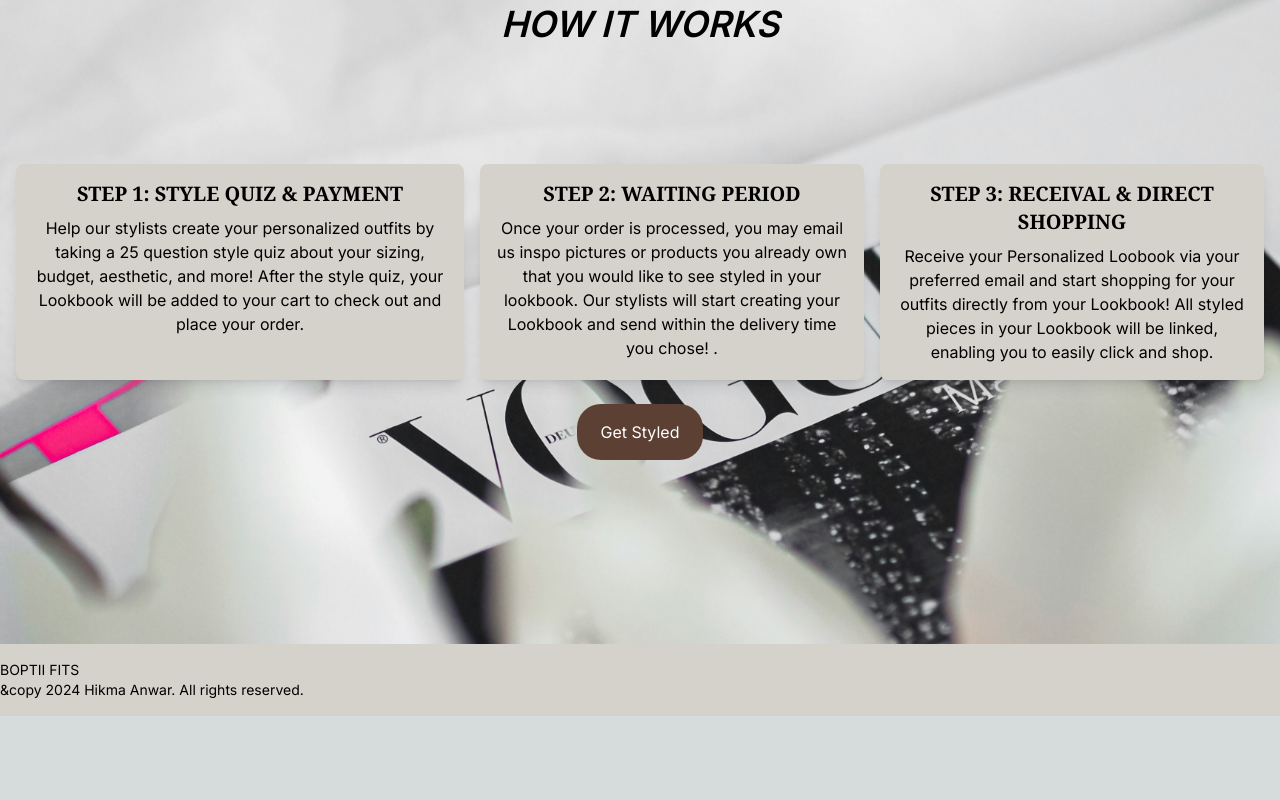
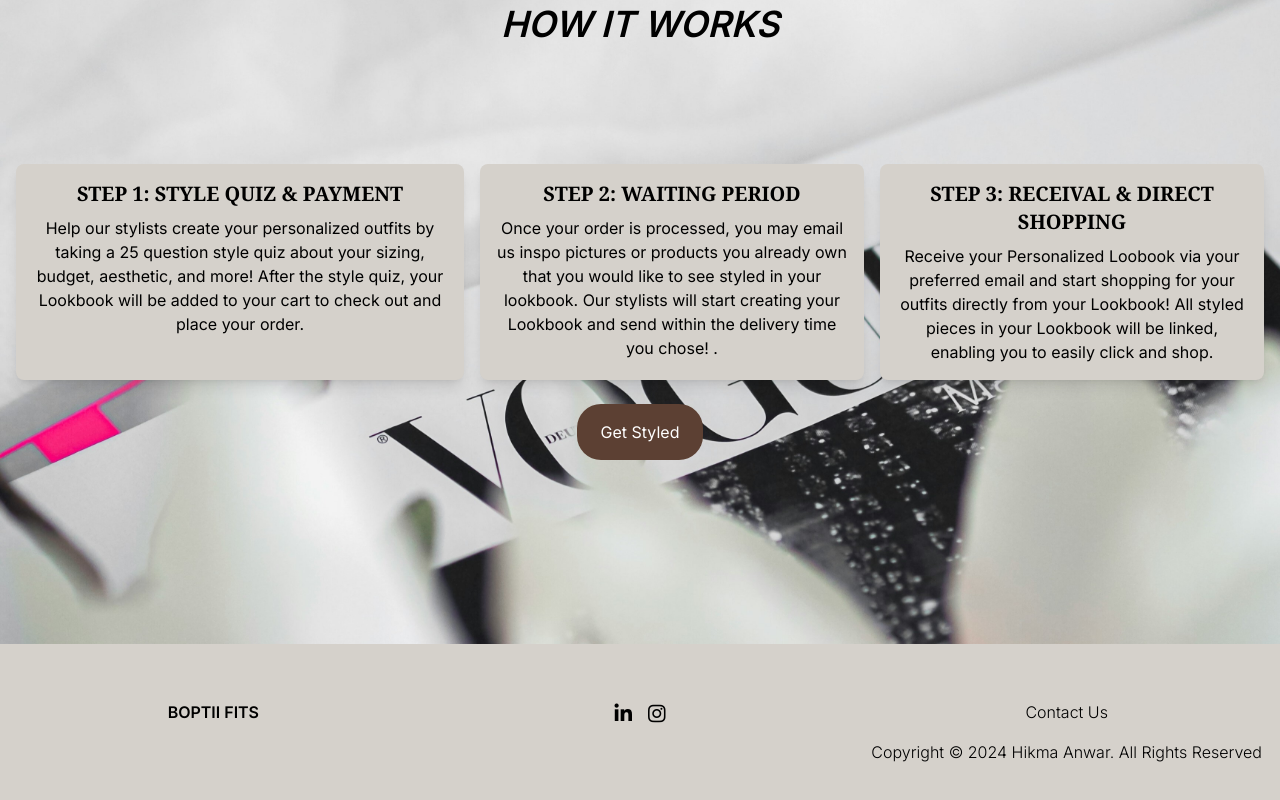
Before and after one commit to HikmaAnwar/boptii-fitss, a Next.js app: page /home in a window 1280 px wide. Shown: the part 876-1676 px from the top of the page. Before the commit the page ends 1592 px from the top, so only its background shows below. Built offline with nearby package versions, Linux system fonts and the light colour scheme.

Commit message:
fix: adjusted the style for the footer

```diff
--- a/package.json
+++ b/package.json
@@ -9,6 +9,7 @@
     "lint": "next lint"
   },
   "dependencies": {
+    "@fortawesome/fontawesome-free": "^6.6.0",
     "@fortawesome/free-brands-svg-icons": "^6.6.0",
     "@fortawesome/free-solid-svg-icons": "^6.6.0",
     "@fortawesome/react-fontawesome": "^0.2.2",
--- a/src/components/footer/page.jsx
+++ b/src/components/footer/page.jsx
@@ -1,19 +1,32 @@
 import React from 'react';
+import '@fortawesome/fontawesome-free/css/all.min.css';
 
 const Footer = () => {
-    return(
-        <footer className="bg-colors-broken-white text-black py-4">
-            <div className="container mx-auto justify-between items-center">
-                <div className="text-sm">
-                    <p>BOPTII FITS</p>
-                </div>
-                <div className="text-sm">
-                    &copy {new Date().getFullYear()} Hikma Anwar. All rights reserved.
+    return (
+        <footer className="bg-colors-broken-white text-black py-14">
+            <div className="container mx-auto flex justify-between items-start">
+                {/* Company Name */}
+                <div className="w-1/3 text-center">
+                    <p className="text-md font-sarif font-semibold">BOPTII FITS</p>
                 </div>
 
+                <div className="w-1/3 flex text-xl justify-center">
+                    <a href="https://www.linkedin.com/in/hikma-tsegaye/" target='blank' className="text-md mx-2 font-bold hover:text-gray-600" aria-label="LinkedIn">
+                        <i className="fab fa-linkedin-in"></i>
+                    </a>
+                    <a href="https://www.instagram.com/boptii/?hl=en" target='blank' className="text-md mx-2 font-bold hover:text-gray-600" aria-label="Instagram">
+                        <i className="fab fa-instagram"></i>
+                    </a>
+                </div>
+
+
+                <div className="w-1/3 text-center">
+                <p className="text-md font-light mb-4">Contact Us</p>
+                    <p className="text-md font-light"> Copyright &copy; {new Date().getFullYear()} Hikma Anwar. All Rights Reserved</p>
+                </div>
             </div>
         </footer>
-    )
+    );
 }
 
 export default Footer;
```
Also changed, not shown: 1 other file (tests, documents, lock files or other folders).
